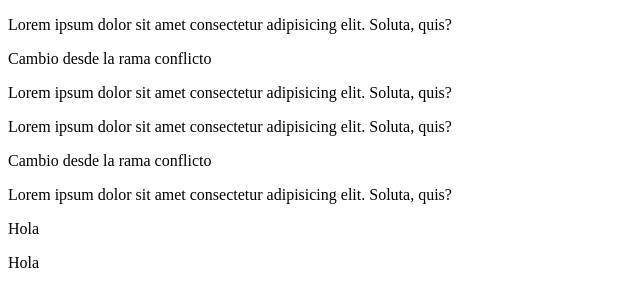
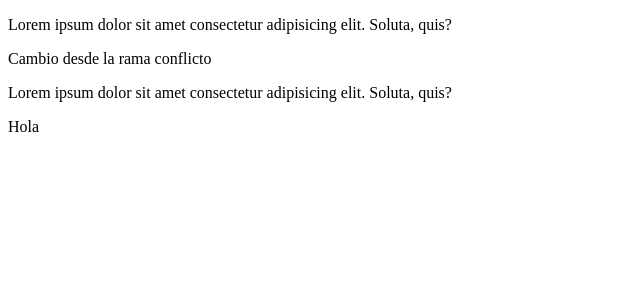
Before and after one commit to ajroit/repo23026, a plain HTML site: page index.html in a window 1280 px wide. Shown: the whole page, without its empty margins (0-640 px from the left). Drawn offline with Linux system fonts and the light colour scheme.

Commit message:
Faltaba esto?

```diff
--- a/index.html
+++ b/index.html
@@ -8,13 +8,6 @@
     <p> Lorem ipsum dolor sit amet consectetur adipisicing elit. Soluta, quis?  </p>
     <p> Cambio desde la rama conflicto </p>
     <p> Lorem ipsum dolor sit amet consectetur adipisicing elit. Soluta, quis?  </p>
-
-    <p> Lorem ipsum dolor sit amet consectetur adipisicing elit. Soluta, quis?  </p>
-    <p> Cambio desde la rama conflicto </p>
-    <p> Lorem ipsum dolor sit amet consectetur adipisicing elit. Soluta, quis?  </p>
-    <p>Hola</p>
-
-
     <p>Hola</p>
 </head>
 <body>
```
